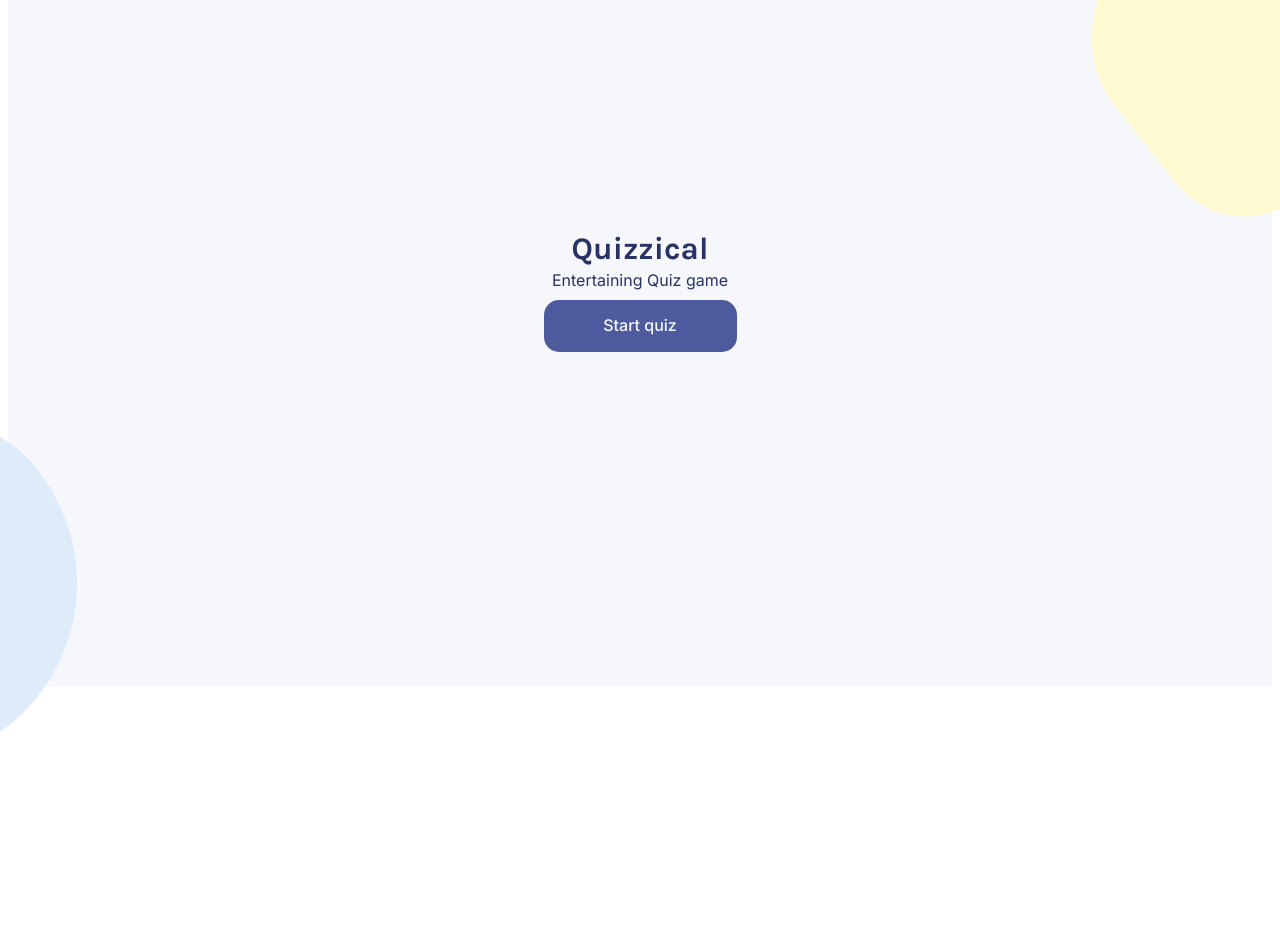
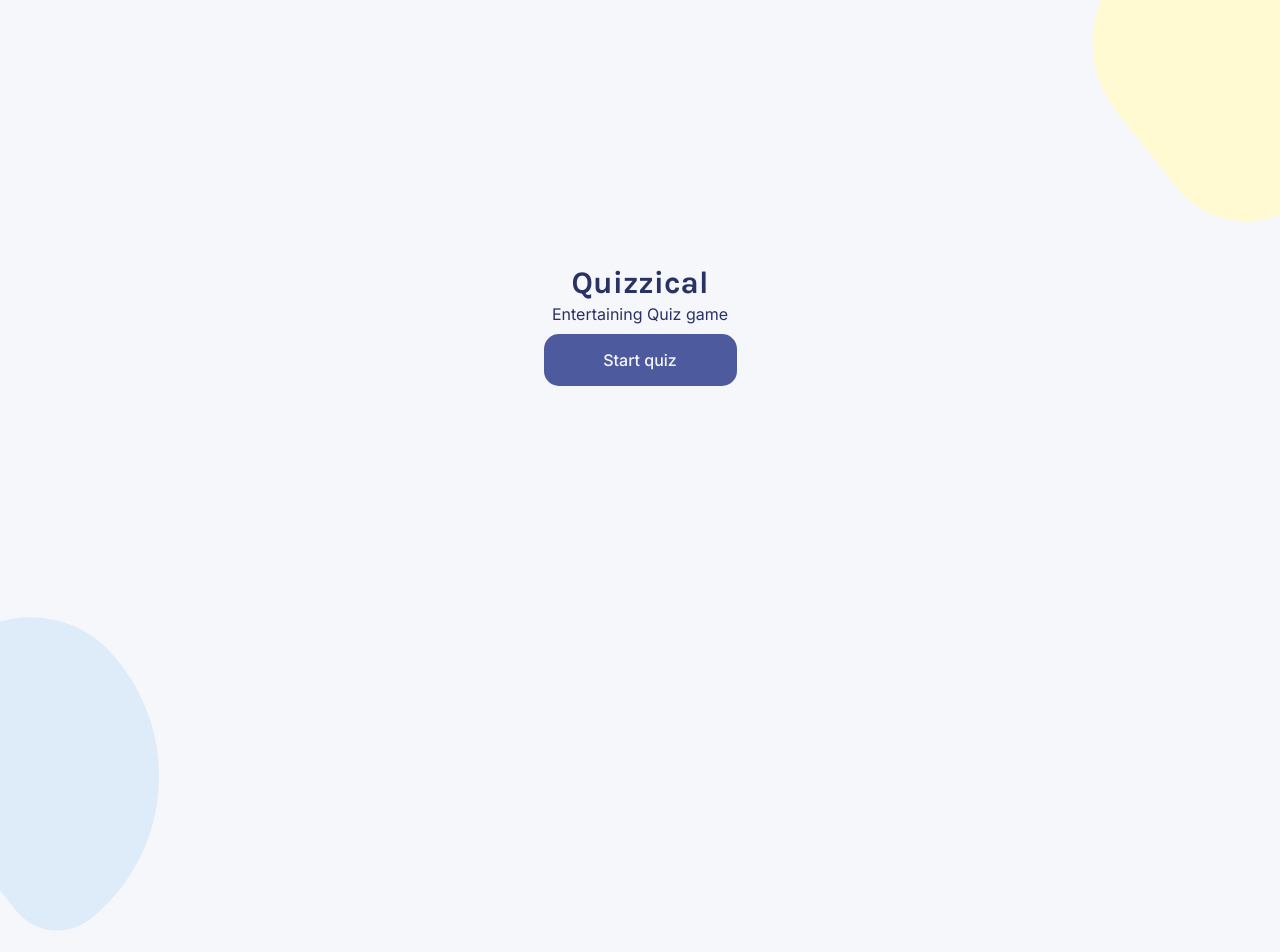
Before and after one commit to WhiteFatal/quizzical, a React (Create React App) app: page / in a window 1280 px wide. Shown: the top 952 px of the page. Before the commit the page ends 800 px from the top, so only its background shows below. Built offline with nearby package versions, Linux system fonts and the light colour scheme; no server answers.

Commit message:
second upload

```diff
--- a/src/MainQuizz.js
+++ b/src/MainQuizz.js
@@ -24,7 +24,7 @@ export default function MainQuizz(props) {
     }
 
     return (
-        <main>
+        <main className="main-quizz-page">
             <div className="blob--yellow"></div>
             <div className="all-questions-container">
                 {renderQuestions()}
--- a/src/style.css
+++ b/src/style.css
@@ -2,9 +2,27 @@
     box-sizing: border-box;
 }
 
+body {
+    padding: 0;
+    margin: 0;
+    height: 100vh;
+    width: 100%;
+    background-color: #F5F7FB;
+    overflow: hidden;
+}
+
 /* intro-page */
 .start--page {
-   background-color: #F5F7FB;
+    margin: 0;
+    padding: 0;
+    width: 100%;
+    height: 100vh;
+    background-color: #F5F7FB;
+    position: relative;
+    display: flex;
+    flex-direction: column;
+    justify-content: center;
+    align-items: center;
 }
 
 /* Start quiz Button*/
@@ -31,7 +49,6 @@
 
 /* Quizzical header*/
 .quizz {
-    display: block;
     margin: 50px auto 0;
     width: 412px;
     height: 41px;
@@ -66,35 +83,53 @@
 /* Lemony - blob */
 .blob--yellow {
     display: flex;
-    margin: -5% 0% 0% 85% ;
+    position: absolute;
+    top:-50px;
+    right: -100px;
+    /* margin: -5% 0% 0% 85% ; */
     width: 297px;
     height: 235px;
 
     background: #FFFAD1;
     transform: rotate(-128.49deg);
     border-radius: 250px 320px 210px 420px;
-    z-index: -1;
+    z-index: 1;
 }
 
 /* Cyan - blob */
 .blob--cyan {
     display: flex;
-    margin: -100px 20% 5% -15%;
+    position: absolute;
+    left:-100px;
+    bottom: -80px;
+    /* margin: -100px 20% 5% -15%; */
 
     width: 297px;
     height: 235px;
     background: #DEEBF8;
     transform: rotate(-128.49deg);
     border-radius: 150px 320px 310px 520px;
-    z-index: -1;
+    z-index: 1;
+}
+
+.main-quizz-page {
+    width: 100%;
+    height: 100vh;
+    display: flex;
+    flex-direction: column;
+    justify-content: center;
+    align-items: center;
+    position: relative;
+    z-index: 10;
 }
 
 /* Container of all rendered questions*/
 .all-questions-container {
-    min-width: 600px;
-    max-width: 800px;
-    margin: -180px auto 0 auto;
+    min-width: 400px;
+    max-width: 600px;
     padding: 1px;
+    position: relative;
+    z-index: 5;
 }
 
 /* Quizz questions overall settings */
@@ -104,8 +139,6 @@
     flex-direction: column;
     padding-left: 80px;
     padding-top: 20px;
-
-
 }
 
 /* Quizz question text */
@@ -174,7 +207,6 @@ hr {
     font-family: 'Inter', sans-serif;
     font-weight: 700;
     font-size: 12.8px;
-
 }
 
 /* check answers button*/
```
